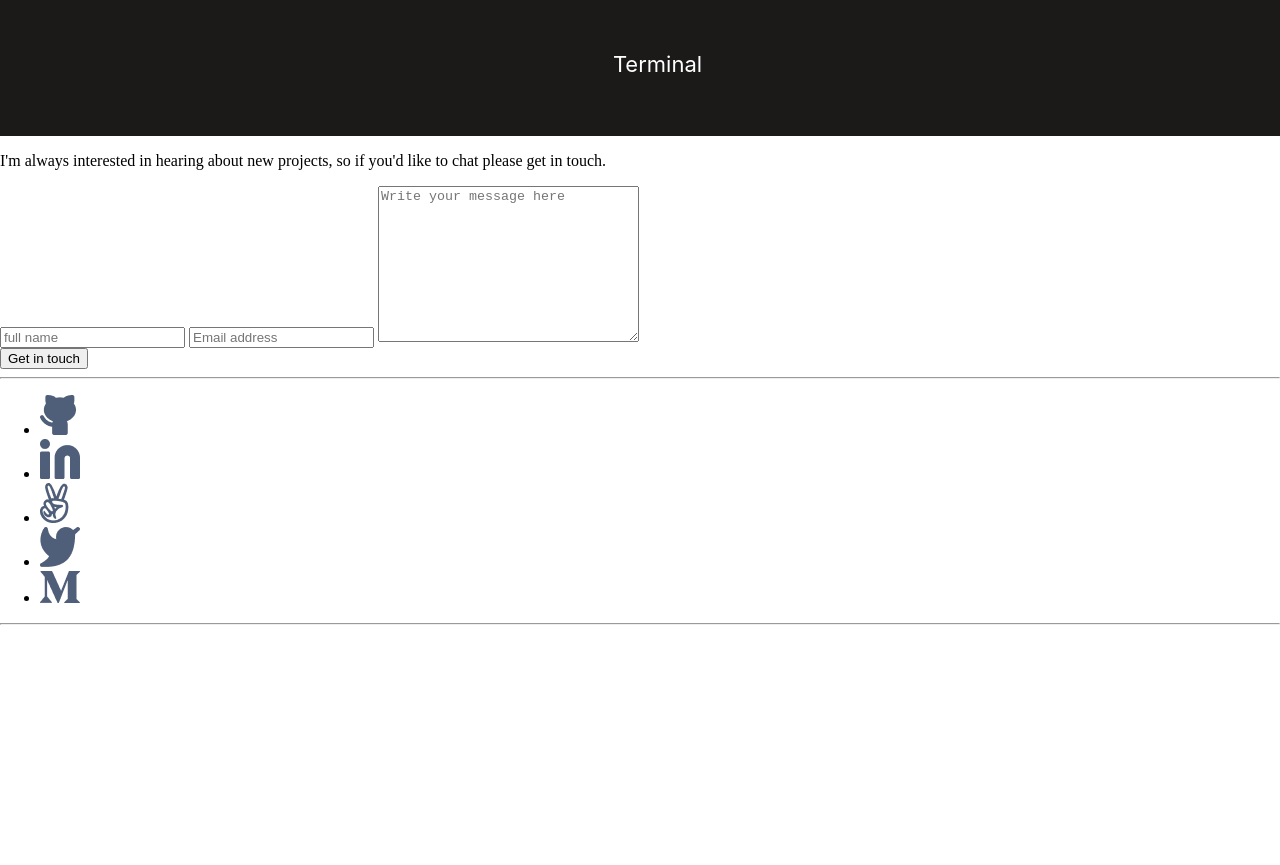
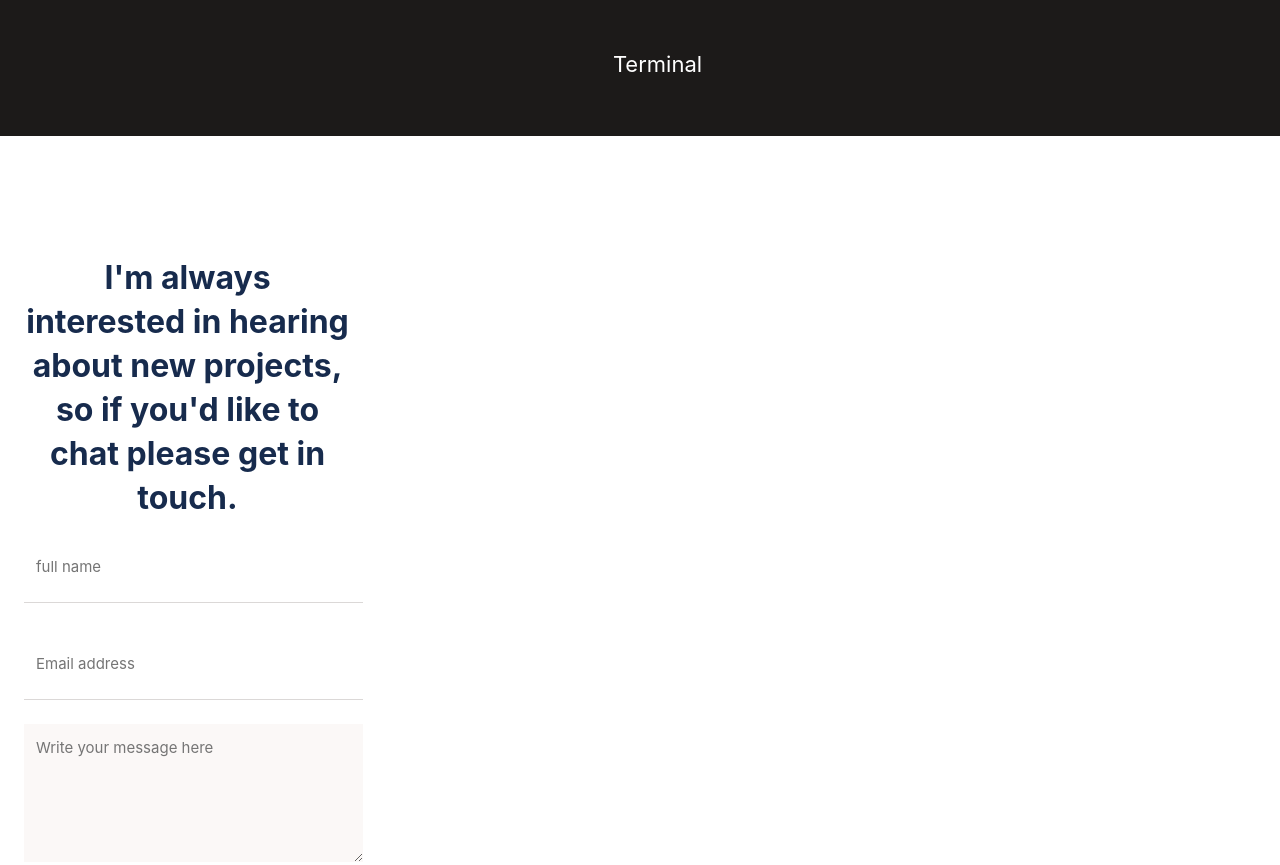
Before and after one commit to maccony202/my-Portfolio, a website: page index.html in a window 1280 px wide. Shown: the part 6280-7145 px from the top of the page. Before the commit the page ends 6913 px from the top, so only its background shows below. Drawn offline with Linux system fonts and the light colour scheme.

Commit message:
Add style to contact form

```diff
--- a/style.css
+++ b/style.css
@@ -454,7 +454,12 @@ nav .nav-icon {
   margin: 42px 60px 0 20px;
 }
 
-.contactForm p {
+.contactform {
+  display: flex;
+  flex-direction: column;
+}
+
+.contactform p {
   width: 327px;
   height: 216px;
   margin: 120px 24px 0 24px;
@@ -466,3 +471,110 @@ nav .nav-icon {
   text-align: center;
   color: #172b4d;
 }
+
+.contactform form {
+  display: flex;
+  flex-direction: column;
+}
+
+.contactform #name {
+  width: 327px;
+  height: 48px;
+  margin: 58px 24px 0 24px;
+  padding: 12px 0 12px 12px;
+  border: hidden;
+  border-bottom: 1px solid #dbd8d7;
+  font-family: 'Inter', sans-serif;
+  font-style: normal;
+  font-weight: 400;
+  font-size: 15px;
+  line-height: 24px;
+  align-items: center;
+  color: #979493;
+}
+
+.contactform #email {
+  width: 327px;
+  height: 48px;
+  margin: 24px 24px 0 24px;
+  padding: 12px 0 12px 12px;
+  border: hidden;
+  border-bottom: 1px solid #dbd8d7;
+  font-family: 'Inter', sans-serif;
+  font-style: normal;
+  font-weight: 400;
+  font-size: 15px;
+  line-height: 24px;
+  align-items: center;
+  color: #979493;
+}
+
+.contactform textarea {
+  width: 327px;
+  height: 114px;
+  margin: 24px 24px 0 24px;
+  font-family: 'Inter', sans-serif;
+  font-style: normal;
+  font-weight: 400;
+  font-size: 15px;
+  line-height: 24px;
+  padding: 12px 0 12px 12px;
+  color: #3c3a39;
+  background: #fbf8f7;
+  border: hidden;
+}
+
+.contactform button {
+  align-items: center;
+  padding: 12px;
+  gap: 10px;
+  width: 131px;
+  height: 48px;
+  margin: 24px 122px 0 122px;
+  background: #ff6b00;
+  font-family: 'Inter', sans-serif;
+  font-style: normal;
+  font-weight: 700;
+  font-size: 17px;
+  line-height: 24px;
+  color: #ffff;
+  border: hidden;
+}
+
+.contactform hr {
+  width: 375px;
+  height: 1px;
+  margin-top: 124px;
+}
+
+.contact-social-icons {
+  width: 200px;
+  margin: 15px 0 0 70px;
+  padding: 0;
+}
+
+.contact-social-icons ul {
+  list-style: none;
+  display: flex;
+  padding: 0;
+  margin: 0;
+}
+
+.contact-social-icons li {
+  align-items: center;
+  align-self: center;
+  margin-left: 20px;
+}
+
+.contact-social-icons img {
+  width: 20px;
+  height: auto;
+}
+
+.contact-social-icons hr {
+  width: 134px;
+  height: 5px;
+  margin: 23px 0 8px 50px;
+  background: #0d151e;
+  border-radius: 10px;
+}
```
